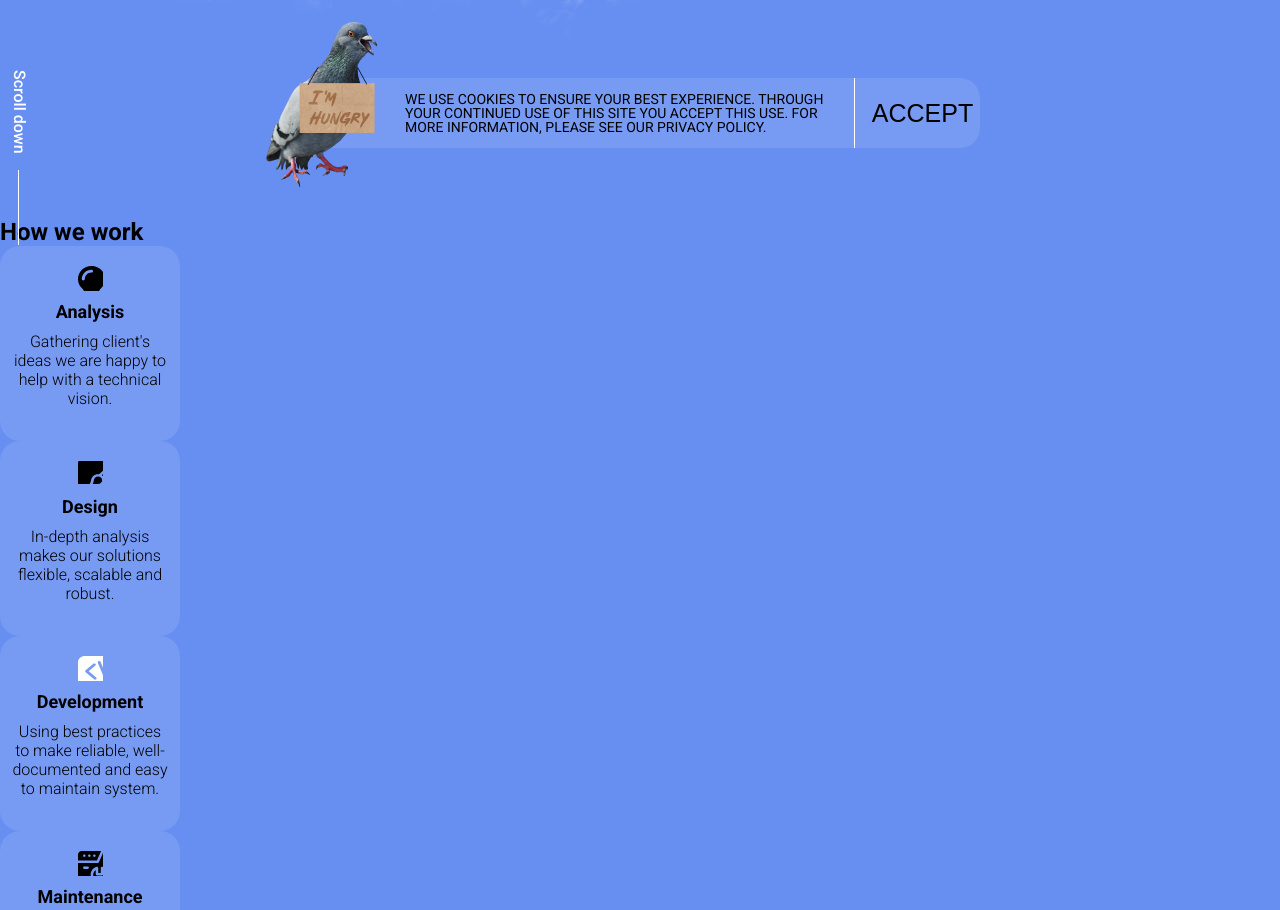
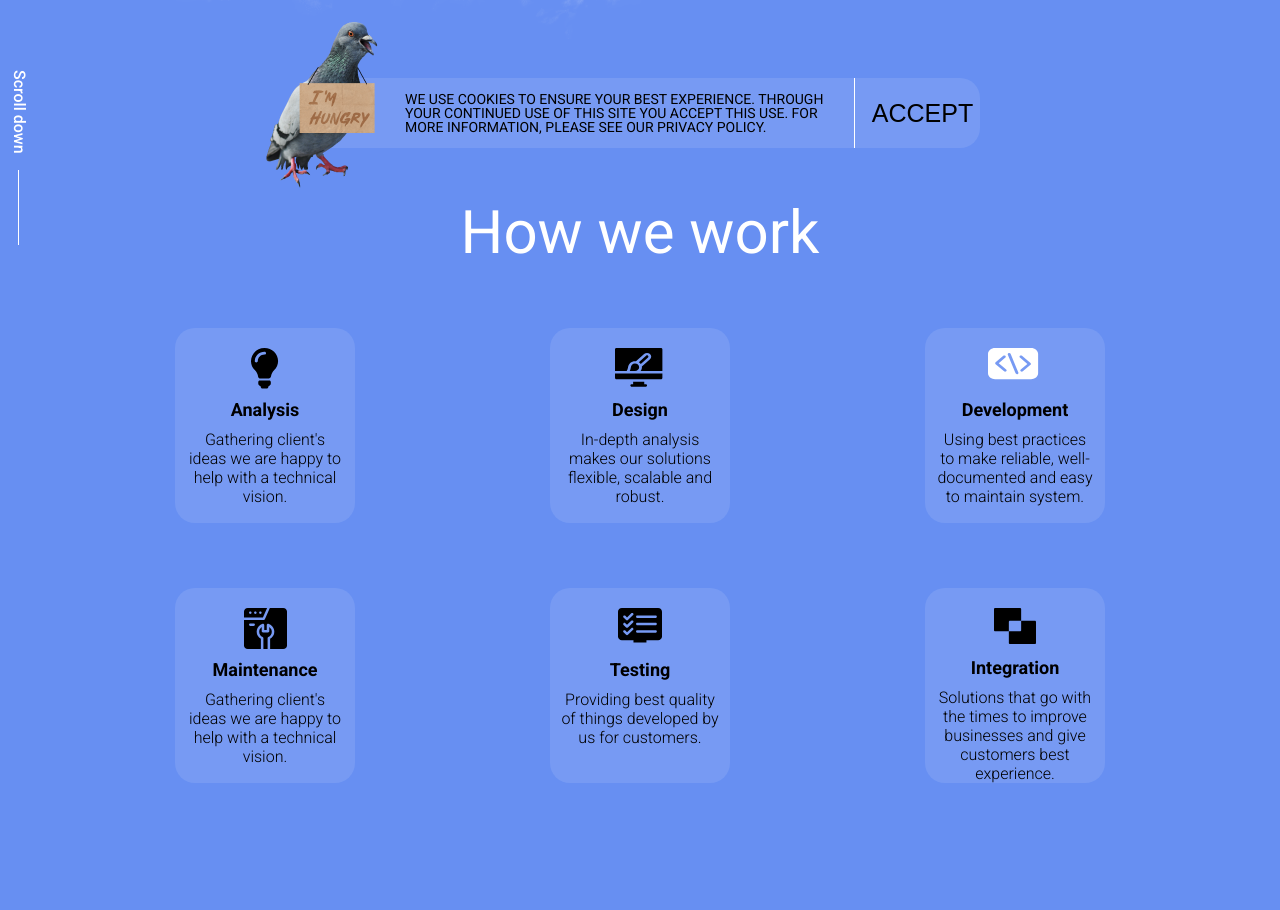
Before and after one commit to Rinnayb/landing_live_streaming, a website: page index.html in a window 1280 px wide. Shown: the part 642-1552 px from the top of the page. Drawn offline with nearby package versions, Linux system fonts and the light colour scheme; files that its build step writes are made by us from their sources.

Commit message:
work section for desktop implementation

```diff
--- a/styles/_cards.scss
+++ b/styles/_cards.scss
@@ -1,6 +1,5 @@
 @use 'variables' as v;
 @use 'mixins' as m;
-@use 'placeholders';
 @use 'sass:color';
 
 .info-card {
--- a/styles/_work.scss
+++ b/styles/_work.scss
@@ -0,0 +1,92 @@
+@use 'variables' as v;
+@use 'mixins' as m;
+@use 'placeholders';
+@use 'sass:color';
+
+.work-section {
+    padding: 0px 20px 180px;
+
+    .work {
+        margin: 0 auto;
+        text-align: center;
+
+        &__title {
+            margin: 0 0 80px 0;
+            @include m.font(60px, 400, v.$color_white);
+            line-height: 50%;
+        }
+
+        &__cards-wrapper {
+            margin: 0 auto;
+            max-width: 930px;
+            display: grid;
+            grid-template-columns: repeat(3, 1fr);
+            grid-template-rows: repeat(2, 1fr);
+            row-gap: 65px;
+            justify-items: center;
+            align-items: center;
+            // place-items: center;
+            grid-template-areas:
+                "analysis design dev"
+                "maintenance testing integration";
+        }
+
+        .card--analysis {
+            grid-area: analysis;
+            justify-self: start;
+        }
+
+        .card--design {
+            grid-area: design;
+        }
+
+        .card--dev {
+            grid-area: dev;
+            justify-self: end;
+        }
+
+        .card--maintenance {
+            grid-area: maintenance;
+            justify-self: start;
+        }
+
+        .card--testing {
+            grid-area: testing;
+        }
+
+        .card--integration {
+            grid-area: integration;
+            justify-self: end;
+        }
+
+        .icon--bulb {
+            width: 29px;
+            height: 41px;
+        }
+
+        .icon--design {
+            width: 50px;
+            height: 41px;
+        }
+
+        .icon--dev {
+            width: 55px;
+            height: 41px;
+        }
+
+        .icon--maintenance {
+            width: 43px;
+            height: 41px;
+        }
+
+        .icon--testing {
+            width: 44px;
+            height: 41px;
+        }
+
+        .icon--integration {
+            width: 42px;
+            height: 41px;
+        }
+    }
+}
```
Also changed, not shown: assets/sprites.svg.
